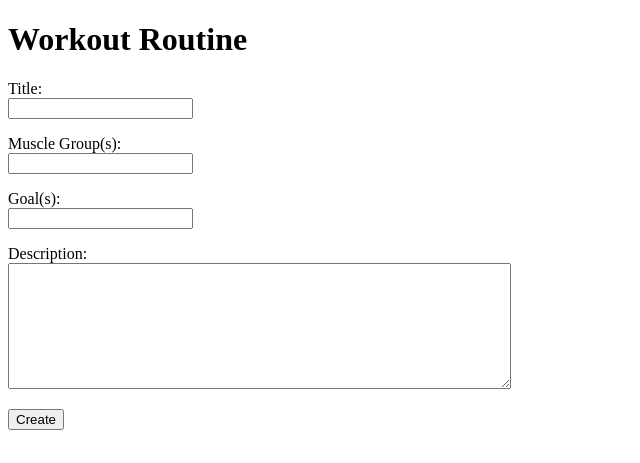
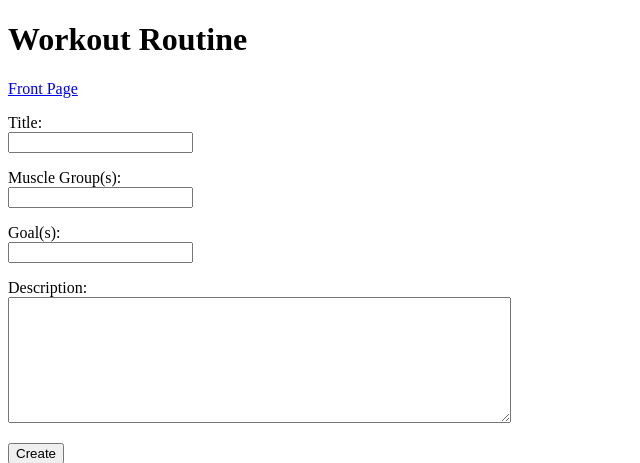
Before and after one commit to Grelod-bit/workoutroutine, a Flask app: page /new_workout in a window 1280 px wide. Shown: the top 463 px of the page, without its empty margins (0-640 px from the left). Run offline with Flask 3, Linux system fonts and the light colour scheme.

Commit message:
added a return button to a 'New workout' form

```diff
--- a/templates/new_workout.html
+++ b/templates/new_workout.html
@@ -6,6 +6,10 @@
 
   <body>
     <h1>Workout Routine</h1>
+    <p>
+      <a href="/">Front Page</a>
+    </p>
+
     <form action="/create_workout" method="post">
       <p>
         Title: <br />
```
